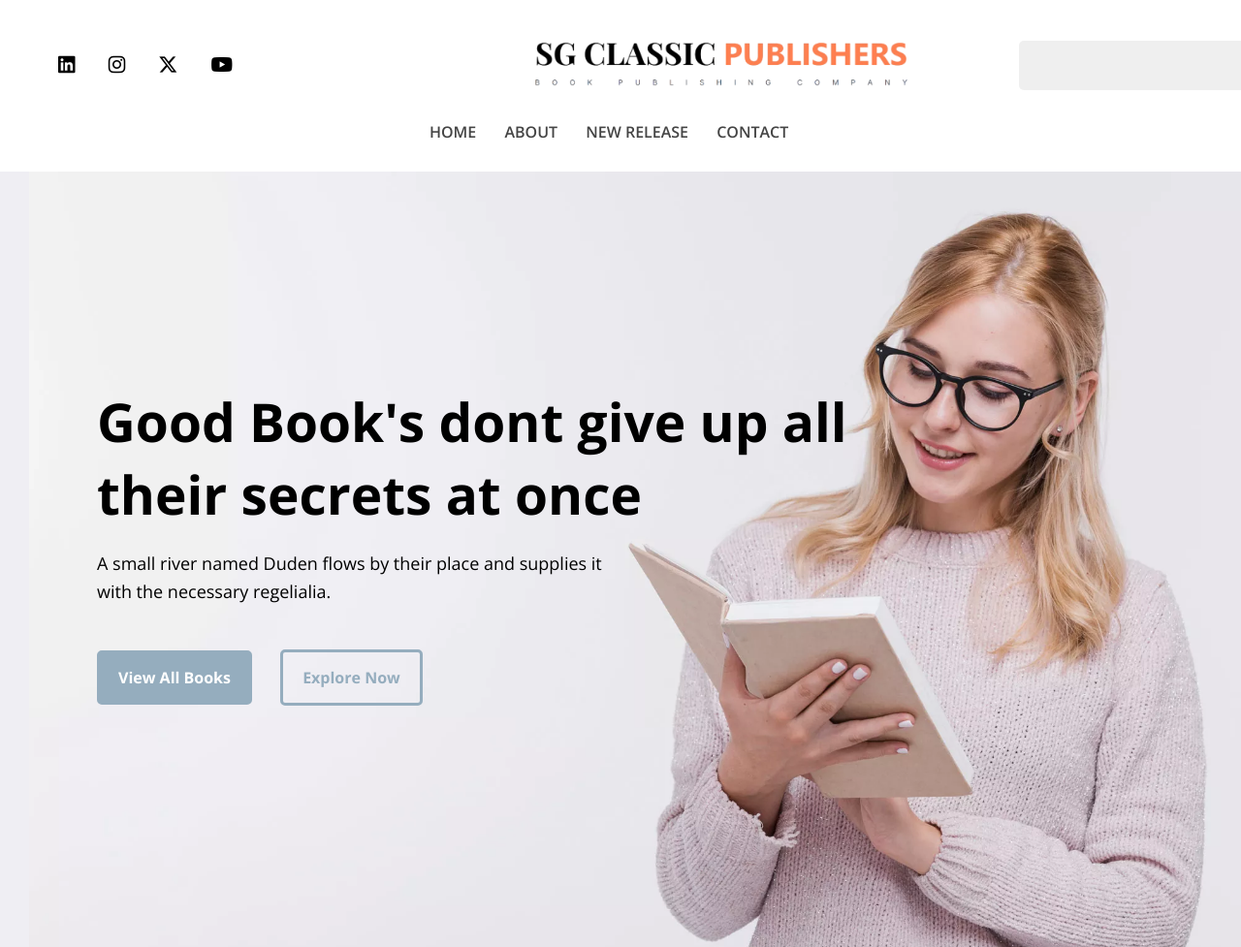
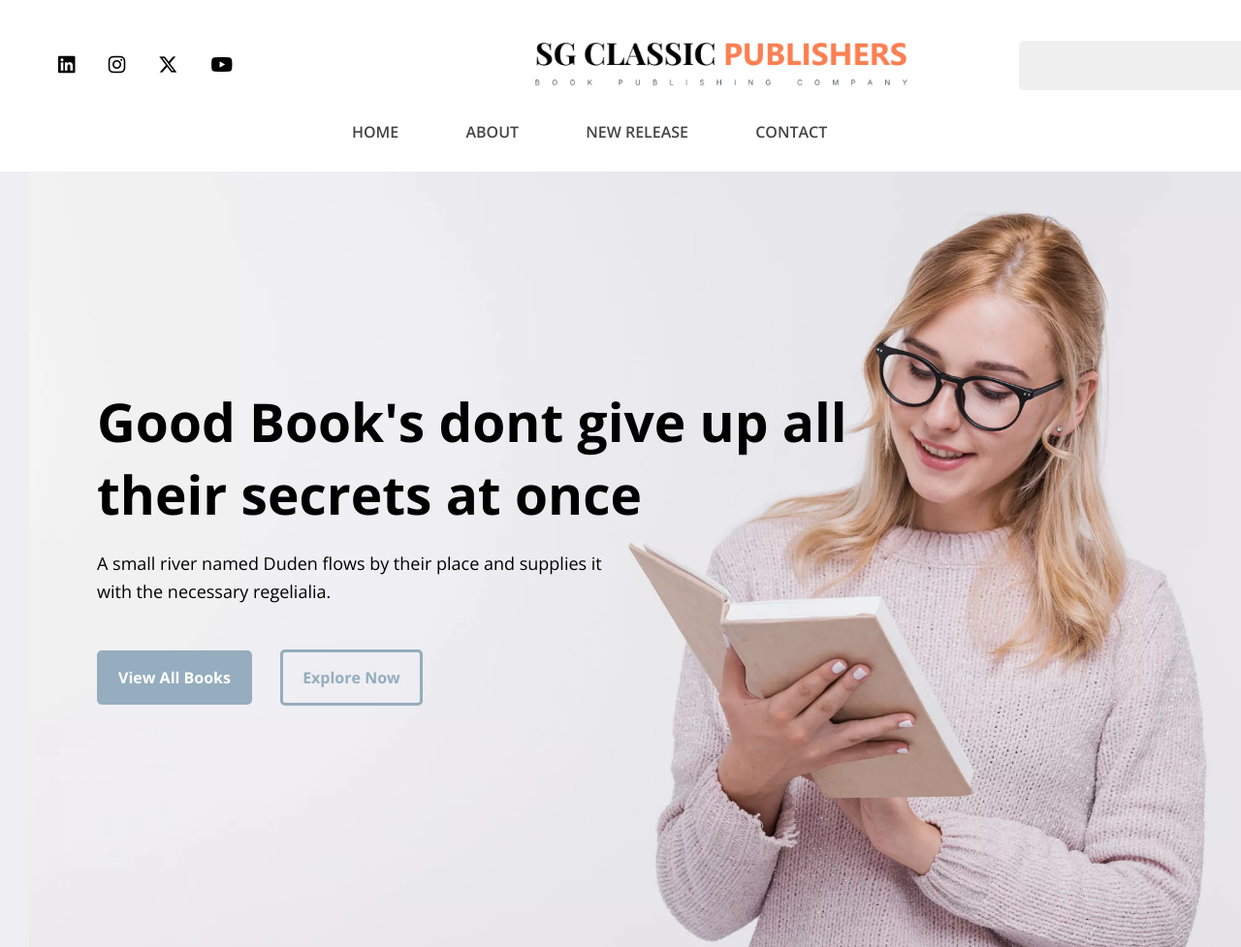
Before and after one commit to Gowtham11111/Book-Publishing-Website, a plain HTML site: page index.html in a window 1280 px wide. Shown: the top 977 px of the page at 97% size. Drawn offline with nearby package versions, Linux system fonts and the light colour scheme.

Commit message:
Updated css

```diff
--- a/style.css
+++ b/style.css
@@ -87,7 +87,7 @@ header .Title-logo{
 }
 .Nav-sticky a{
     text-decoration: none;
-    /* padding-right: 40px; */
+    padding-right: 40px;
     text-transform: uppercase;
     color: #444444;
     font-weight: 600;
```
